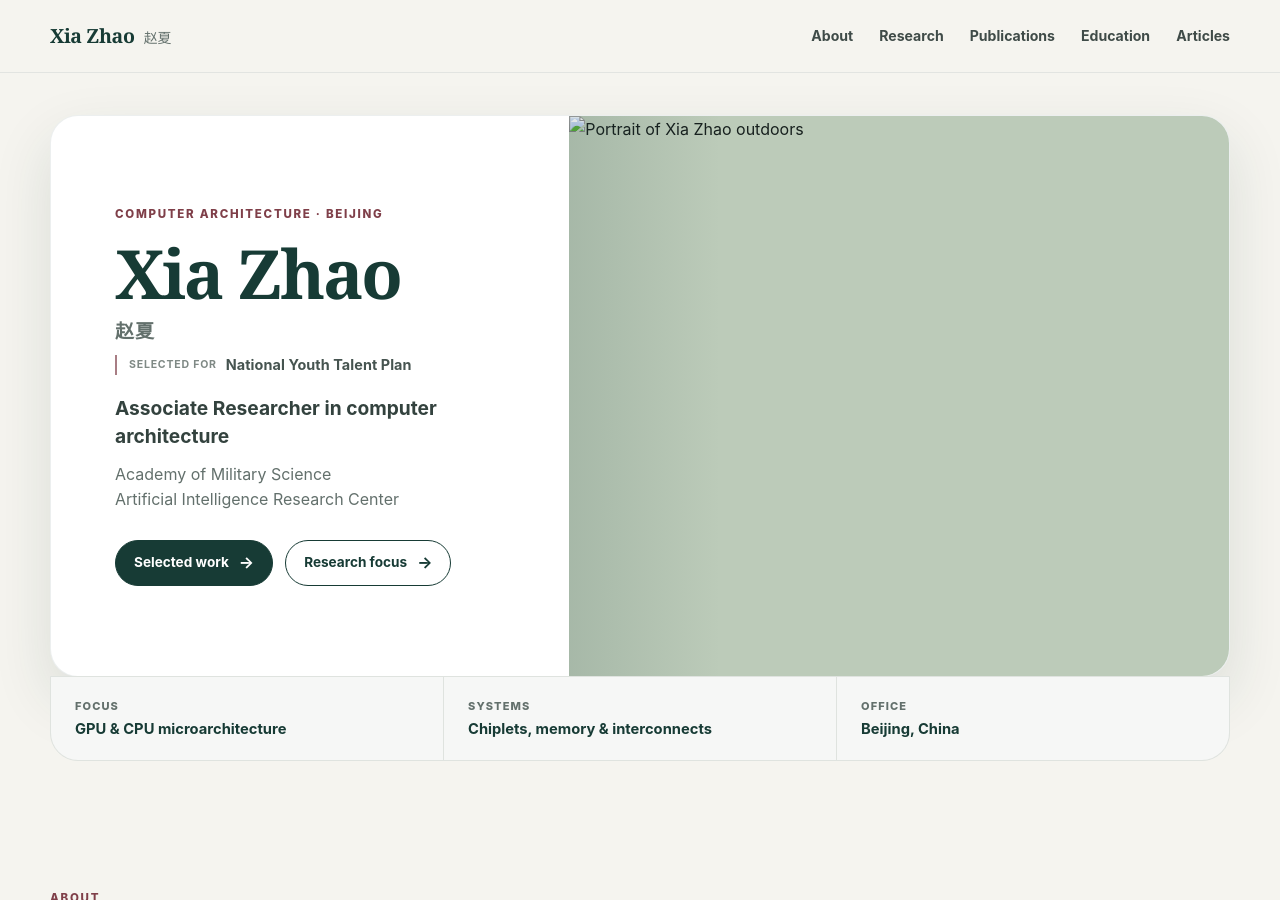
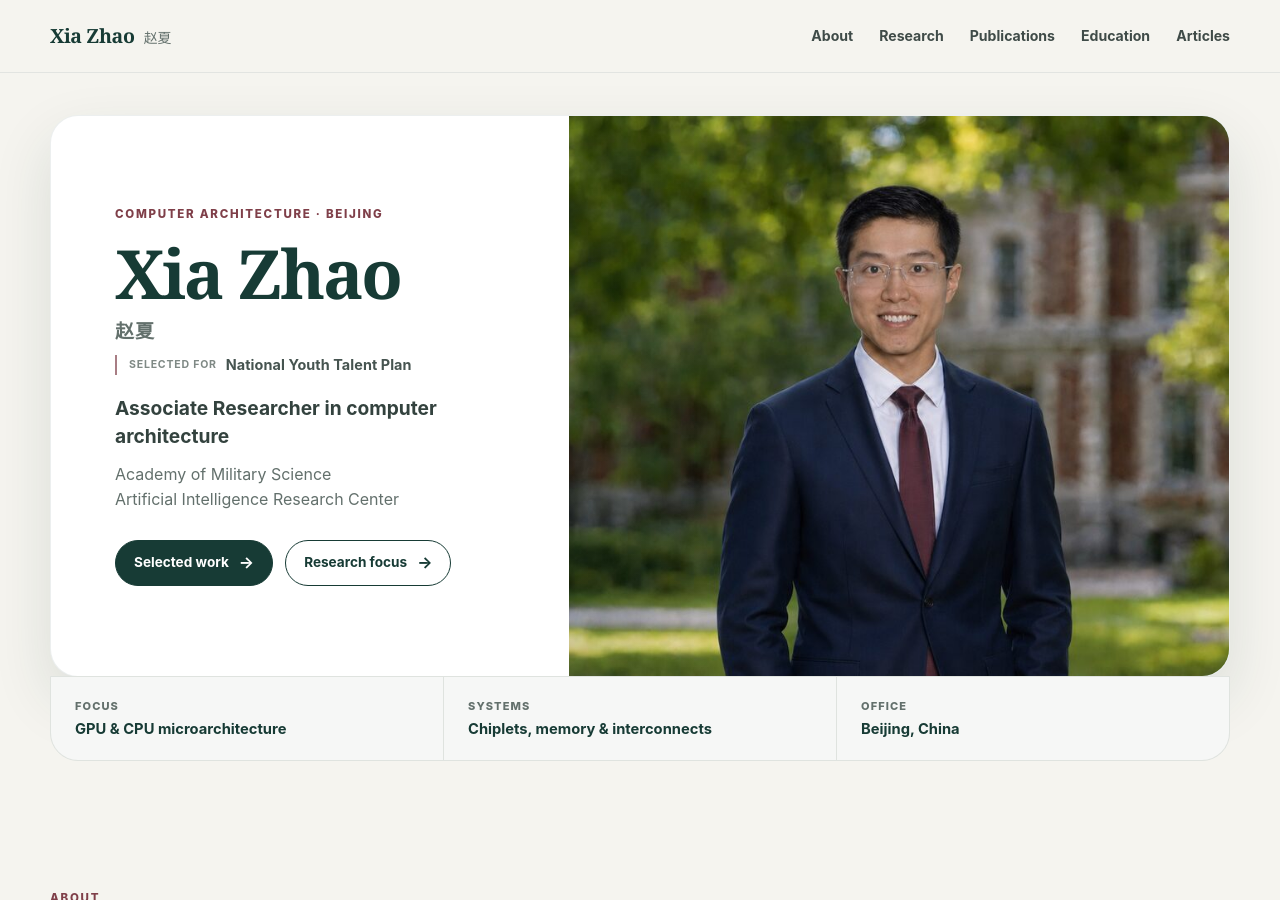
Before and after one commit to zhaoxiahust/zhaoxiahust.github.com, a Jekyll site: the page index.html, which Jekyll copies as it is, in a window 1280 px wide and 900 px high. Built offline with Jekyll 4.4.1, drawn with Linux system fonts in a browser that asks for light colours.

Commit message:
Update index.html

```diff
--- a/index.html
+++ b/index.html
@@ -889,7 +889,7 @@
       </div>
 
       <figure class="portrait">
-        <img src="me5.jpeg" alt="Portrait of Xia Zhao outdoors" width="600" height="338" fetchpriority="high">
+        <img src="images/me6.jpeg" alt="Portrait of Xia Zhao outdoors" width="600" height="338" fetchpriority="high">
       </figure>
     </section>
 
```
